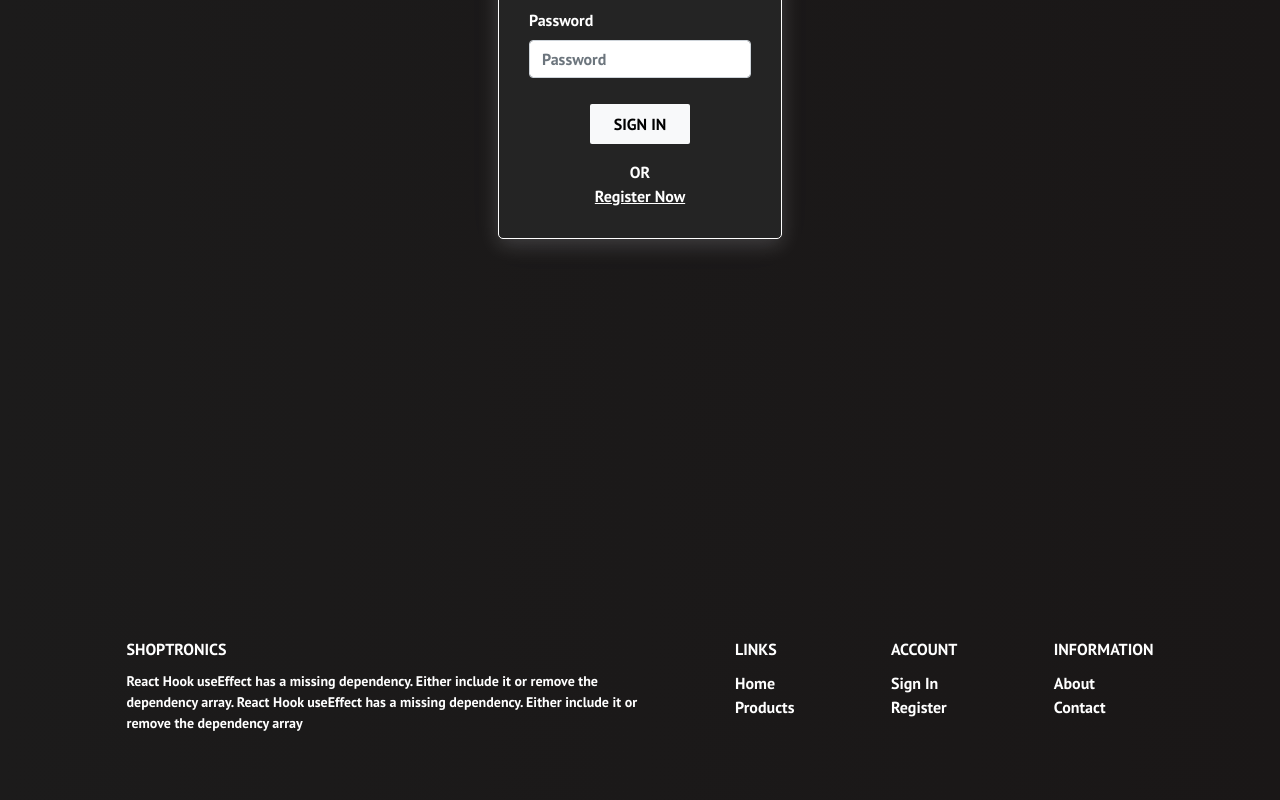
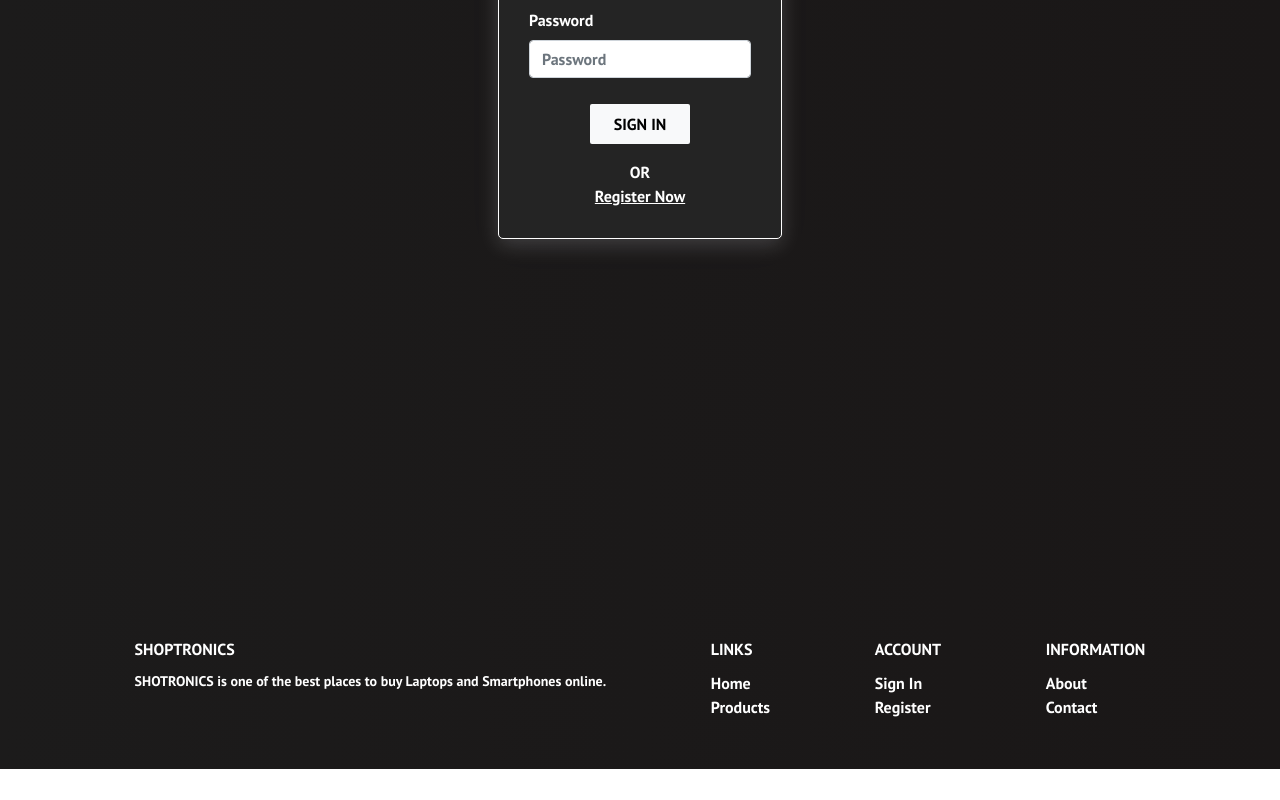
Before and after one commit to shashank1707/shoptronics, a React (Create React App) app: page /signin in a window 1280 px wide. Shown: the part 293-1093 px from the top of the page. After the commit the page ends 1062 px from the top, so only its background shows below. Built offline with nearby package versions, Linux system fonts and the light colour scheme; no server answers.

Commit message:
build done

```diff
--- a/src/components/Footer.js
+++ b/src/components/Footer.js
@@ -16,7 +16,7 @@ function Footer() {
         }
     })
 
-    const description = 'React Hook useEffect has a missing dependency. Either include it or remove the dependency array. React Hook useEffect has a missing dependency. Either include it or remove the dependency array'
+    const description = 'SHOTRONICS is one of the best places to buy Laptops and Smartphones online.'
 
 
     return (
```
